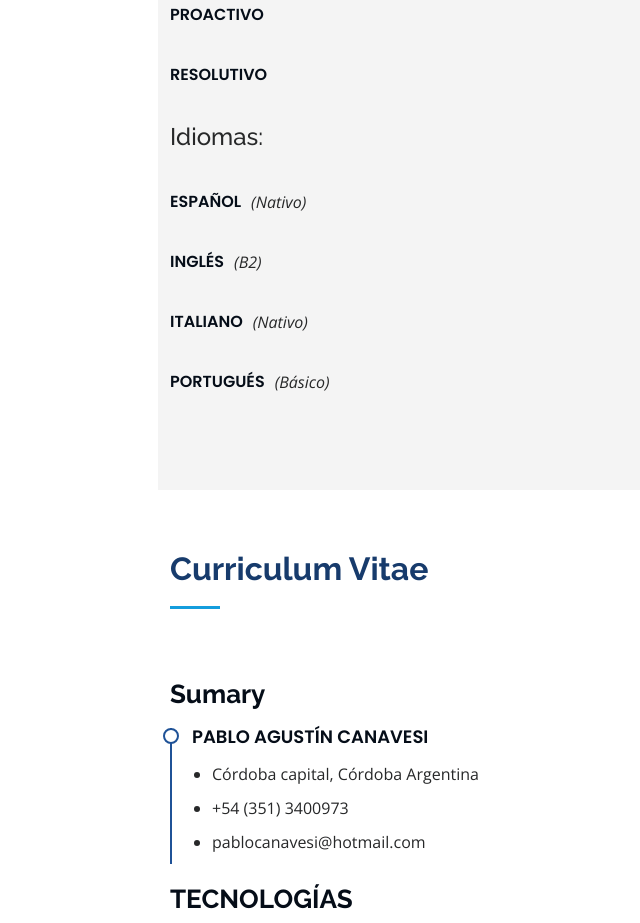
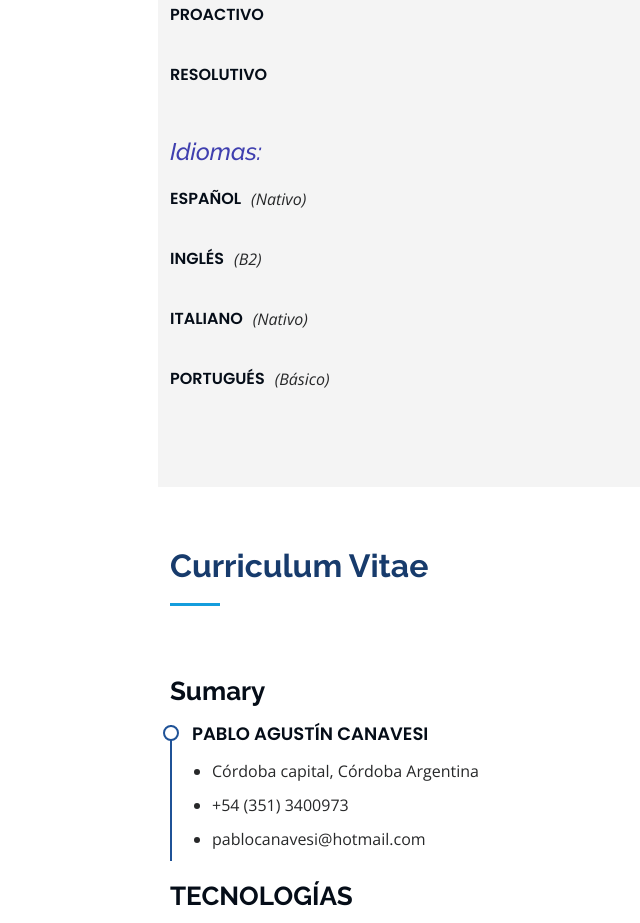
Before and after one commit to pablocana/portafolio-b, a website: page iPortfolio/index.html in a window 1280 px wide. Shown: the part 2432-3355 px from the top of the page, without its empty margins (142-782 px from the left). Drawn offline with nearby package versions, Linux system fonts and the light colour scheme.

Commit message:
idiomas titulo

```diff
--- a/iPortfolio/index.html
+++ b/iPortfolio/index.html
@@ -341,13 +341,13 @@
           </div>
 
           <div class="section-title">
-            <h4 style="display: flex; align-content: flex-end;">
-              Idiomas:
+            <h4 style="display: flex; align-content: flex-end; margin-top: 15px; margin-bottom: -10px; color: rgb(63, 63, 175);">
+              <i>Idiomas:</i>
             </h4>
           </div>
 
 
-          <div class="col-lg-6" data-aos="fade-up" data-aos-delay="100">
+          <div class="col-lg-6" data-aos="fade-up" data-aos-delay="100" >
 
             <div class="progress">
               <span class="skill">Español </span> <i class="val" style="margin-left: 10px;">(Nativo)</i>
```
